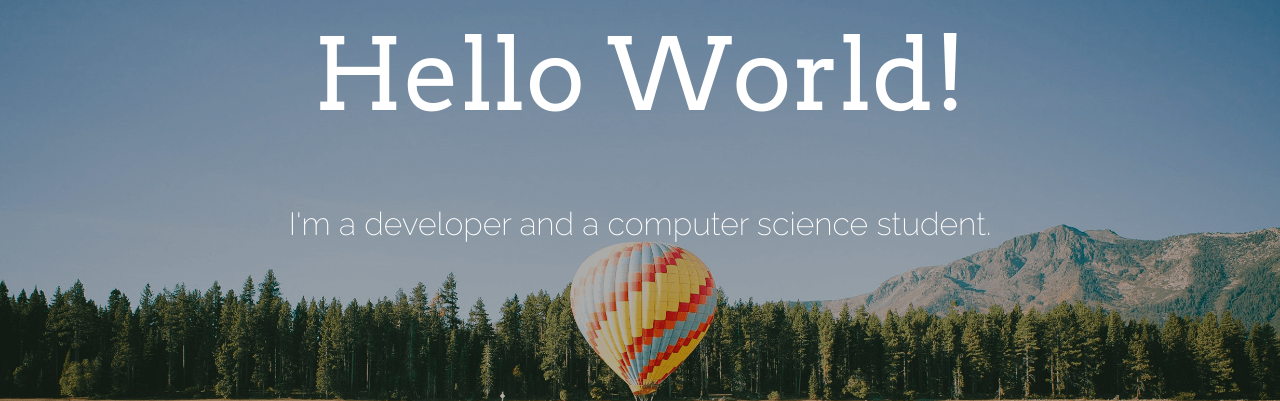
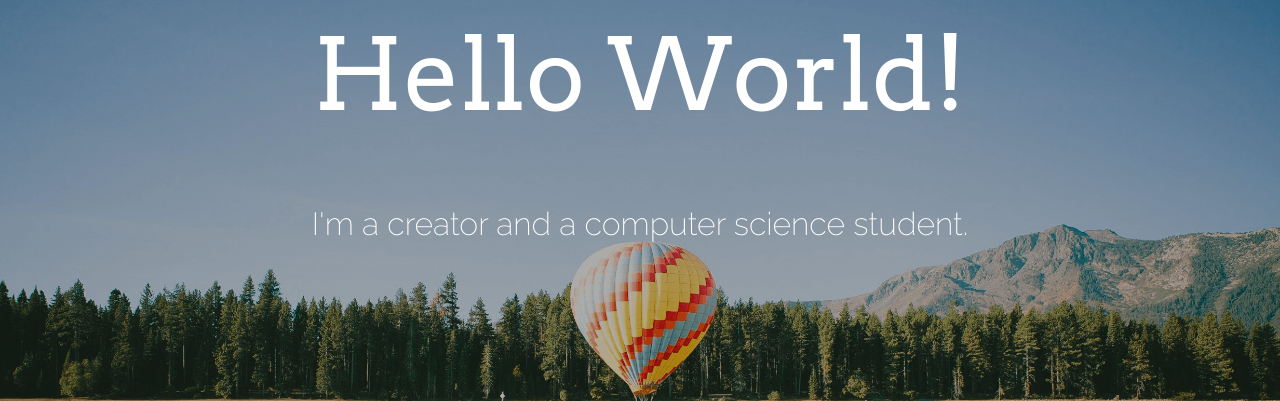
Before and after one commit to bsosnader/sosnader.tk.source, a Jekyll site: the page built from index.html, in a window 1280 px wide. Shown: the top 401 px of the page. Built offline with Jekyll 4.4.1, drawn with Linux system fonts in a browser that asks for light colours.

Commit message:
minor text changes

```diff
--- a/_includes/homehead.html
+++ b/_includes/homehead.html
@@ -1,4 +1,4 @@
 <header class="home-header">
     <h1>Hello World!</h1>
-    <h2>I'm a developer and a computer science student.</h2>
+    <h2>I'm a creator and a computer science student.</h2>
   </header>
```
